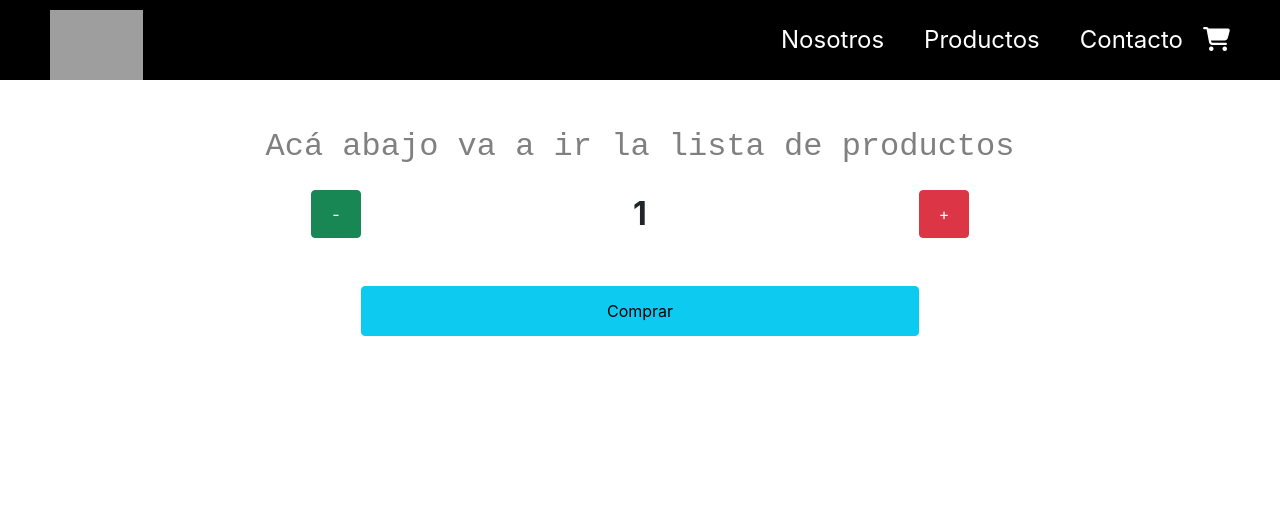
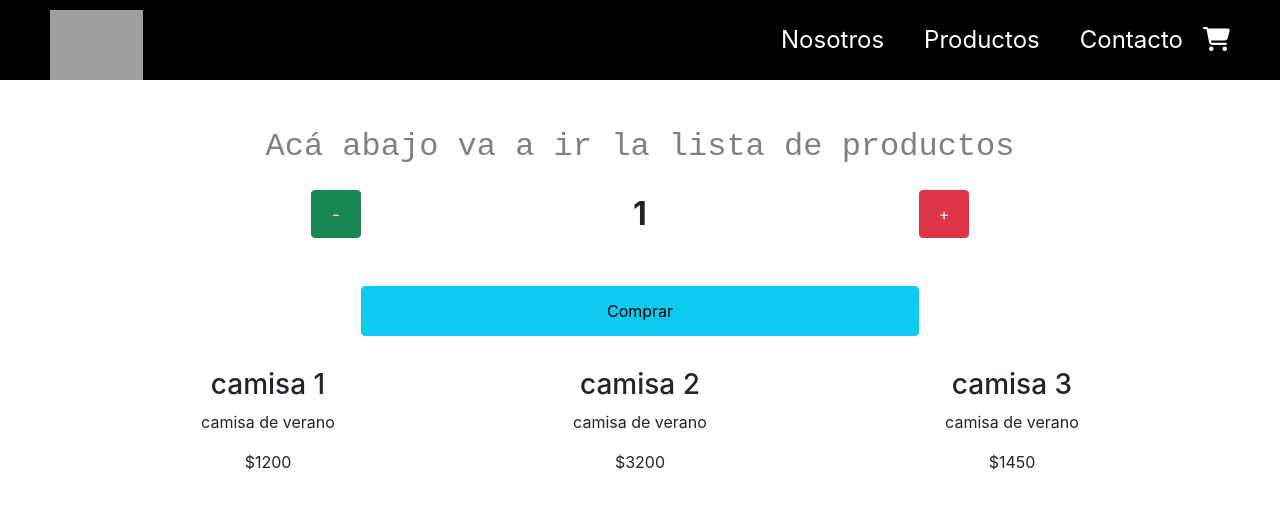
Before and after one commit to franpzz/Tienda-Palazzolo, a React (Create React App) app: page / in a window 1280 px wide. Shown: the top 508 px of the page. Built offline with nearby package versions, Linux system fonts and the light colour scheme; grey boxes are pictures that could not be loaded.

Commit message:
componentes para cada item y la lista de ellos

```diff
--- a/src/components/Contador/Contador.jsx
+++ b/src/components/Contador/Contador.jsx
@@ -1,12 +1,12 @@
 import React, { useState, Fragment } from 'react'
 import "./Contador.css"
 
-const Contador = ({initial, stock, funcion, funcionComprar}) => {
+const Contador = ({initial, stock, onAdd, funcionComprar}) => {
 
     const [producto, setProducto] = useState(initial);
     const Agregar = () => {
         producto < stock && setProducto(producto + 1);
-        producto < stock && funcion();
+        producto < stock && onAdd();
     }
     const Quitar = () => {
         producto > 0 && setProducto(producto - 1);
--- /dev/null
+++ b/src/components/Item/Item.jsx
@@ -0,0 +1,14 @@
+import React, {useState, useEffect} from 'react'
+import './Item.css'
+
+const Item = (props) => {
+    return (
+        <div className="container mt-3">
+            <h3>{props.title}</h3>
+            <p>{props.description}</p>
+            <p>${props.price}</p>
+        </div>
+    )
+}
+
+export default Item;
--- /dev/null
+++ b/src/components/ItemList/ItemList.jsx
@@ -0,0 +1,34 @@
+import React, {useState, useEffect} from 'react'
+import Item from '../Item/Item'
+import './ItemList.css'
+
+const Productos = [
+    {id: 1, title: 'camisa 1', description: 'camisa de verano', price: 1200, stock: 10},
+    {id: 2, title: 'camisa 2', description: 'camisa de verano', price: 3200, stock: 10},
+    {id: 3, title: 'camisa 3', description: 'camisa de verano', price: 1450, stock: 10},
+]
+
+const MiPromesa = new Promise ((resolve, reject) => {
+    setTimeout(()=>{
+        resolve(Productos);
+    }, 2000)
+})
+
+const ItemList = () => {
+
+    const [listado, setListado] = useState ([]);
+
+    useEffect(()=>{
+        MiPromesa.then((data)=>{
+            setListado(data)
+        }, []);
+    })
+
+    return (
+        <div class="container mt-3 d-flex">
+            {listado.map((element, i) =><Item title={element.title} description={element.description} price={element.price} key={i}  />)}
+        </div>
+    )
+}
+
+export default ItemList;
--- a/src/components/ItemListContainer/ItemListContainer.jsx
+++ b/src/components/ItemListContainer/ItemListContainer.jsx
@@ -1,6 +1,7 @@
 import React from 'react'
 import Contador from '../Contador/Contador'
 import "./ItemListContainer.css"
+import ItemList from '../ItemList/ItemList'
 
 const ItemListContainer = ({productos}) => {
 
@@ -17,7 +18,8 @@ const ItemListContainer = ({productos}) => {
             <h1 className="tituloProvisional">
                 {productos}
             </h1>
-            <Contador initial={1} stock={15} funcion={onAdd} funcionComprar={onCheckout} />
+            <Contador initial={1} stock={15} onAdd={onAdd} funcionComprar={onCheckout} />
+            <ItemList />
         </div>
     )
 }
```
Also changed, not shown: src/components/Item/Item.css (added), src/components/ItemList/ItemList.css (added).
